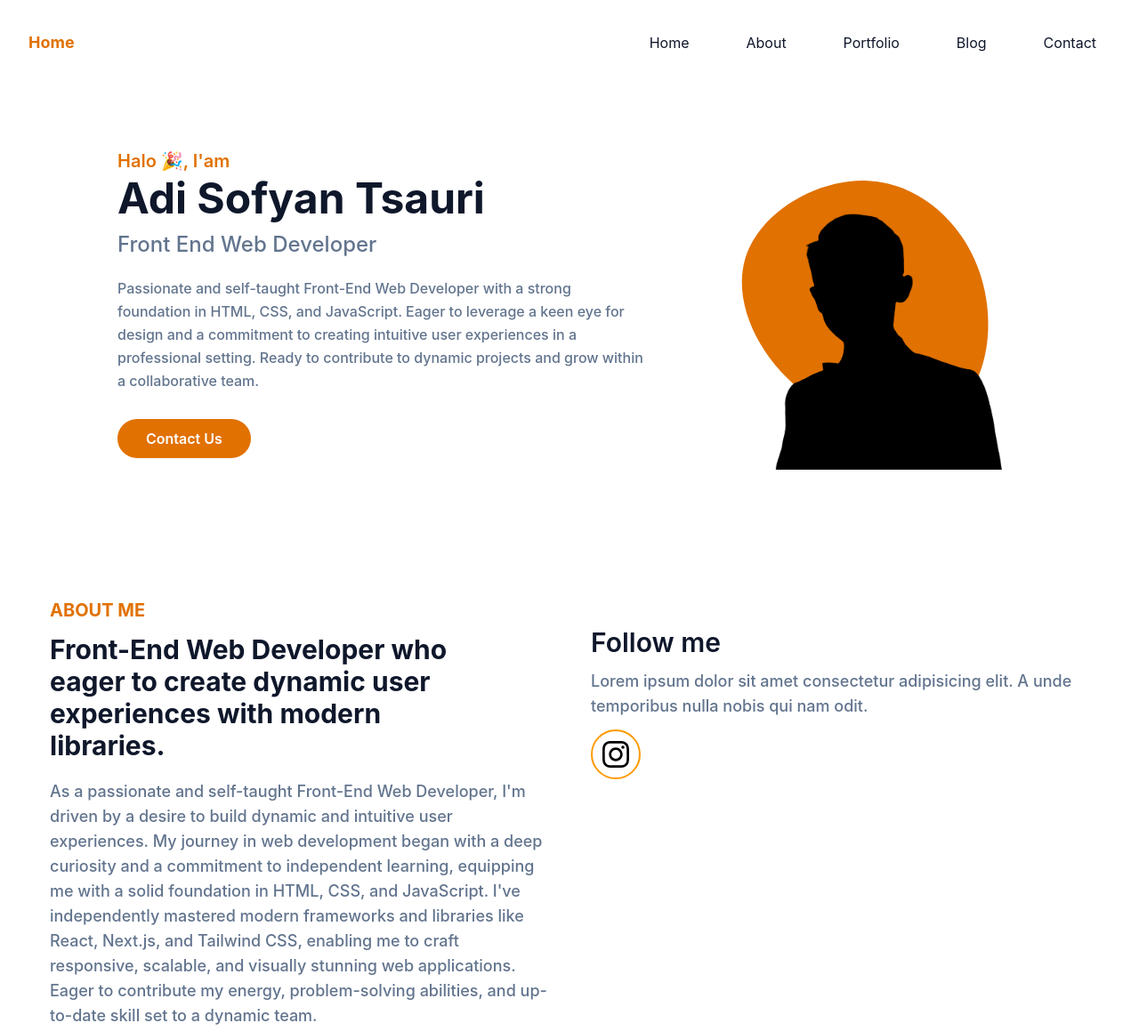
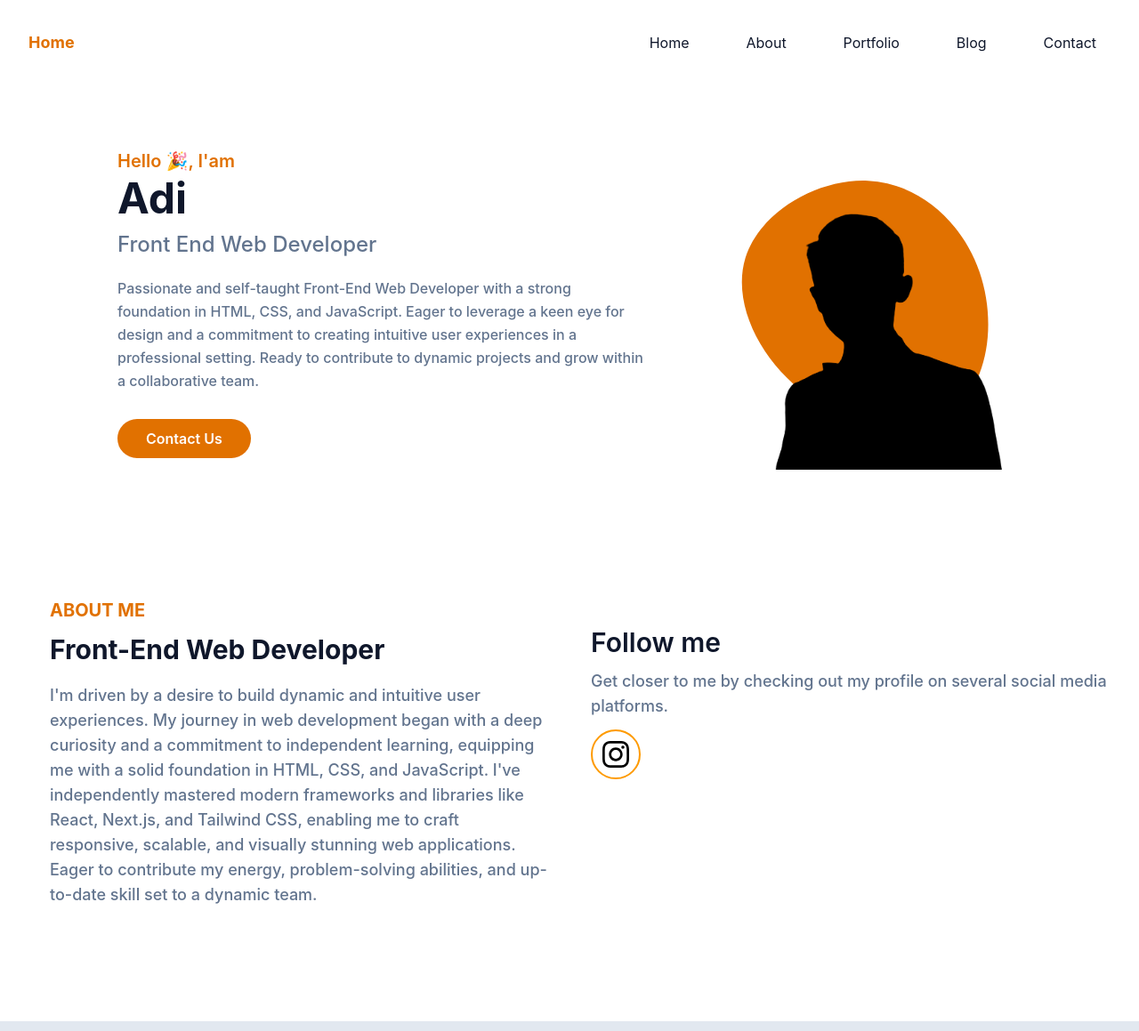
Before and after one commit to WiroCode/web-portfolio, a website: page index.html in a window 1280 px wide. Shown: the top 1159 px of the page at 89% size. Drawn offline with Linux system fonts and the light colour scheme.

Commit message:
Update about me

```diff
--- a/index.html
+++ b/index.html
@@ -90,11 +90,11 @@
         <div class="flex flex-wrap justify-center gap-10">
           <div class="self-center px-6 lg:w-1/2">
             <h1 class="text-base font-semibold text-primary md:text-xl">
-              Halo 🎉, I'am
+              Hello 🎉, I'am
               <span
                 class="block mb-3 font-bold text-dark text-4xl mt-1 lg:text-5xl"
               >
-                Adi Sofyan Tsauri</span
+                Adi</span
               >
             </h1>
             <h2 class="font-medium text-slate-500 text-lg mb-5 lg:text-2xl">
@@ -148,10 +148,10 @@
               About me
             </h4>
             <h2 class="font-bold text-dark text-3xl mb-5 max-w-md">
-              Front-End Web Developer who eager to create dynamic user experiences with modern libraries.
+              Front-End Web Developer
             </h2>
             <p class="font-medium text-base text-slate-500 lg:text-lg">
-              As a passionate and self-taught Front-End Web Developer, I'm driven by a desire to build dynamic and intuitive user experiences. My journey in web development began with a deep curiosity and a commitment to independent learning, equipping me with a solid foundation in HTML, CSS, and JavaScript. I've independently mastered modern frameworks and libraries like React, Next.js, and Tailwind CSS, enabling me to craft responsive, scalable, and visually stunning web applications. Eager to contribute my energy, problem-solving abilities, and up-to-date skill set to a dynamic team.
+              I'm driven by a desire to build dynamic and intuitive user experiences. My journey in web development began with a deep curiosity and a commitment to independent learning, equipping me with a solid foundation in HTML, CSS, and JavaScript. I've independently mastered modern frameworks and libraries like React, Next.js, and Tailwind CSS, enabling me to craft responsive, scalable, and visually stunning web applications. Eager to contribute my energy, problem-solving abilities, and up-to-date skill set to a dynamic team.
             </p>
           </div>
 
@@ -160,8 +160,7 @@
               Follow me
             </h3>
             <p class="font-medium text-base text-slate-500 mb-3 lg:text-lg">
-              Lorem ipsum dolor sit amet consectetur adipisicing elit. A unde
-              temporibus nulla nobis qui nam odit.
+              Get closer to me by checking out my profile on several social media platforms.
             </p>
             <div class="items-center flex">
               <!-- Instagram icon -->
```
